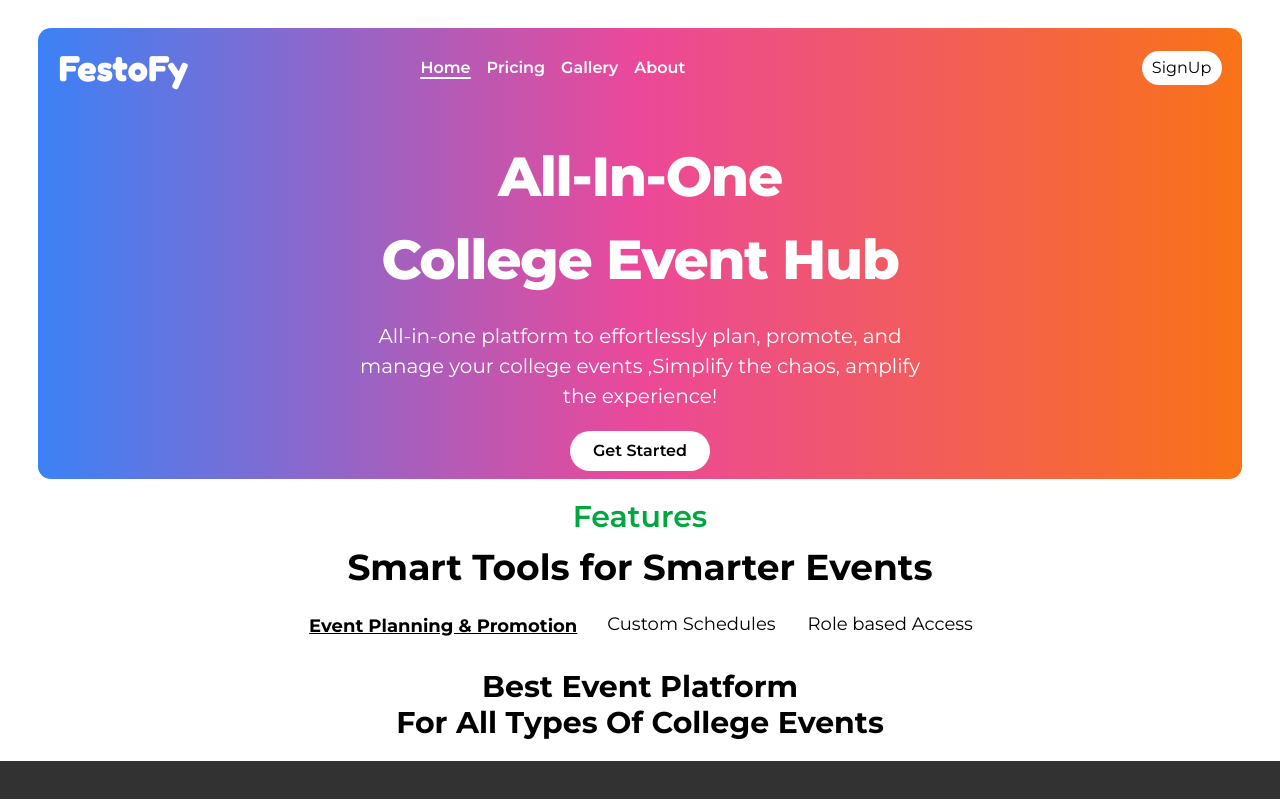
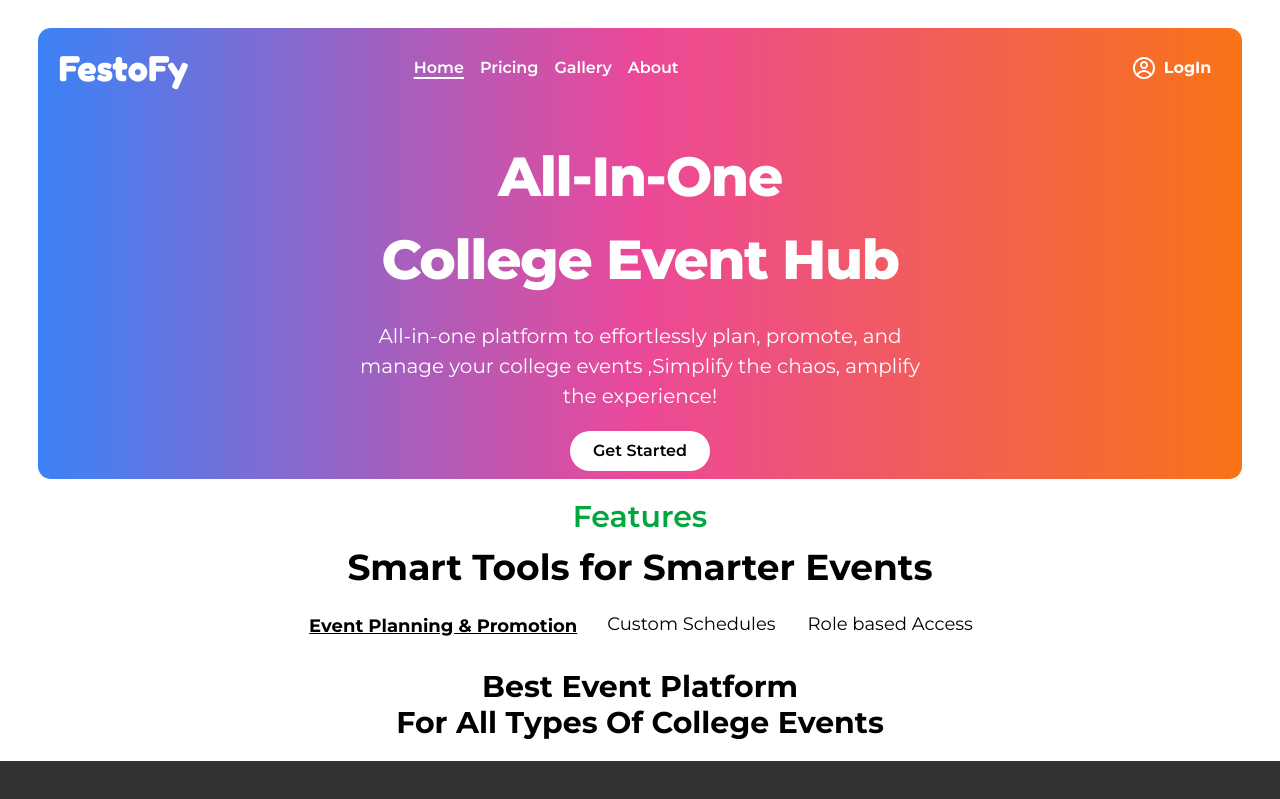
Before and after one commit to Sathaye-s-Developers/FestoFy, a React (Vite) app in the folder frontend/: page / in a window 1280 px wide. Shown: the top 799 px of the page. Built offline with nearby package versions, Linux system fonts and the light colour scheme.

Commit message:
pushing frontend

```diff
--- a/frontend/src/Components/Navbar.jsx
+++ b/frontend/src/Components/Navbar.jsx
@@ -2,9 +2,11 @@ import React, { useContext, useEffect, useState } from 'react'
 import { EventAppContext } from '../Context/EventContext';
 import Header from './Header';
 import { Link } from "react-router-dom"
+import { CgProfile } from "react-icons/cg";
+
 const Navbar = () => {
   const [hover, sethover] = useState("Home")
-  const { setRegister, token, settoken} = useContext(EventAppContext)
+  const { setRegister, token, settoken } = useContext(EventAppContext)
 
   const logout = () => {
     localStorage.removeItem("token")
@@ -28,7 +30,7 @@ const Navbar = () => {
 
 
         </ul>
-        {token?
+        {token ?
           <div className='list-none flex justify-between items-center m-3'>
             <li className={`sm:hidden block text-white text-shadow:0 2px 4px rgba(0,0,0,0.5) font-semibold cursor-pointer `}><Link to="/Event">Events</Link></li>
           </div>
@@ -37,11 +39,23 @@ const Navbar = () => {
             <li className='sm:hidden block text-white text-shadow:0 2px 4px rgba(0,0,0,0.5) font-semibold cursor-pointer'>Pricing</li>
           </div>}
 
-        <div className='flex justify-center gap-2'>
-          {token?
-            <button className='bg-white text-black w-[80px] rounded-[20px] p-[5px] cursor-pointer' onClick={logout}>Logout</button>
+        <div >
+          {token ?
+            <button
+              className="bg-transparent text-white w-[120px] sm:w-[100px] rounded-full  border-none flex items-center justify-center gap-1 sm:gap-2  "
+              onClick={logout}
+            >
+              <CgProfile className="text-white w-6 h-6" />
+              <span className="font-bold text-30px">Logout</span>
+            </button>
             :
-            <button className='bg-white text-black w-[80px] rounded-[20px] p-[5px] cursor-pointer' onClick={() => { setRegister(true) }}>SignUp</button>
+            <button
+              className="bg-transparent text-white w-[120px] sm:w-[100px] rounded-full  border-none flex items-center justify-center gap-1 sm:gap-2 "
+              onClick={() => setRegister(true)}
+            >
+              <CgProfile className="text-white w-6 h-6" />
+              <span className="font-bold text-30px">LogIn</span>
+            </button>
           }
         </div>
       </div>
```
